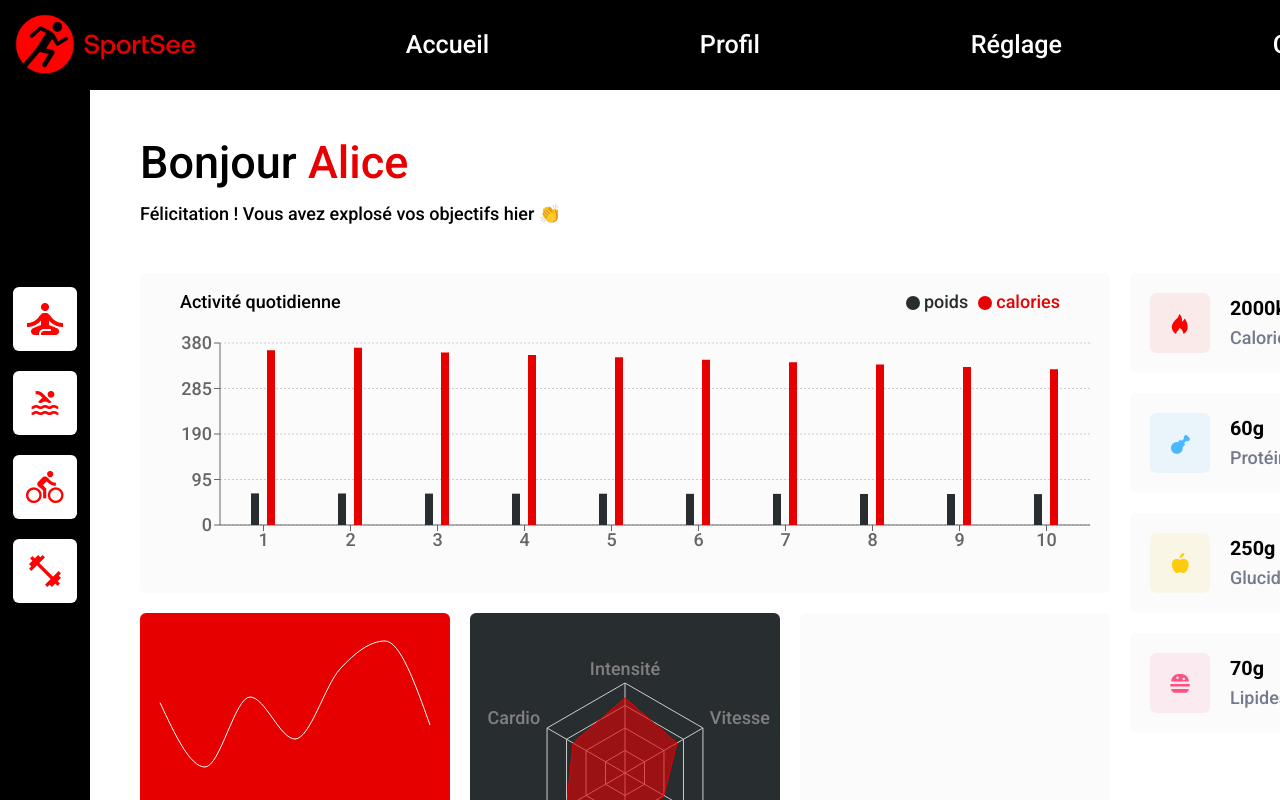
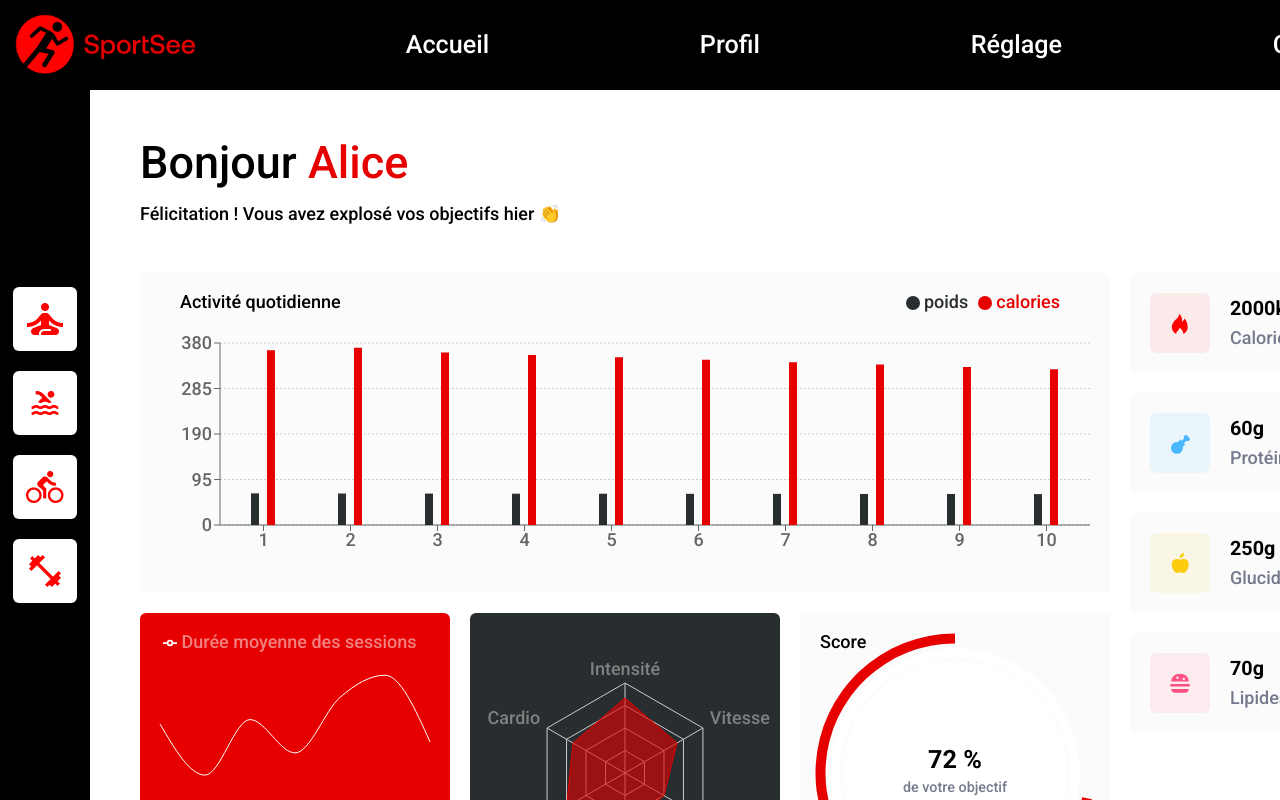
Before and after one commit to sylvain-galoustoff/oc-sportsee, a React (Vite) app: page /1 in a window 1280 px wide. Shown: the top 800 px of the page. Built offline with nearby package versions, Linux system fonts and the light colour scheme.

Commit message:
Dashboard display ok

```diff
--- /dev/null
+++ b/src/components/common/Score/Score.module.scss
@@ -0,0 +1,44 @@
+@import "../../../styles/vars.scss";
+
+.graph {
+  position: relative;
+  height: 320px;
+  @include card;
+  flex: 1;
+}
+
+.legend {
+  position: absolute;
+  top: 20px;
+  left: 20px;
+}
+
+.scoreText {
+  position: absolute;
+  z-index: 1;
+  top: 0;
+  left: 0;
+  width: 100%;
+  height: 100%;
+  display: flex;
+  align-items: center;
+  justify-content: center;
+}
+
+.scoreTextWrapper {
+  display: flex;
+  gap: 5px;
+  flex-direction: column;
+  align-items: center;
+  justify-content: center;
+  text-align: center;
+  width: 226px;
+  height: 226px;
+  background-color: $white;
+  border-radius: 50%;
+}
+
+.scoreLabel {
+  color: $textLight;
+  line-height: 1.5;
+}
--- /dev/null
+++ b/src/components/common/Score/Score.tsx
@@ -0,0 +1,38 @@
+import { RadialBar, RadialBarChart, ResponsiveContainer } from "recharts";
+import style from "./Score.module.scss";
+import { ScoreType } from "../../../models/Models";
+
+type PropsType = {
+  data: ScoreType[] | undefined;
+};
+
+function Score({ data }: PropsType) {
+  return (
+    <div className={style.graph}>
+      <div className={style.legend}>Score</div>
+
+      <div className={style.scoreText}>
+        <div className={style.scoreTextWrapper}>
+          <p className="h2">{data ? data[1].progress : null} %</p>
+          <p className={`small ${style.scoreLabel}`}>de votre objectif</p>
+        </div>
+      </div>
+      <ResponsiveContainer width="100%" height="100%">
+        <RadialBarChart
+          cx="50%"
+          cy="50%"
+          innerRadius="80%"
+          outerRadius="100%"
+          startAngle={90}
+          endAngle={450}
+          barSize={10}
+          data={data}
+        >
+          <RadialBar dataKey="progress" />
+        </RadialBarChart>
+      </ResponsiveContainer>
+    </div>
+  );
+}
+
+export default Score;
--- a/src/components/common/SessionDuration/SessionDuration.module.scss
+++ b/src/components/common/SessionDuration/SessionDuration.module.scss
@@ -7,3 +7,7 @@
   flex: 1;
   background-color: $primary;
 }
+
+.legend {
+  opacity: .5;
+}
--- a/src/components/common/SessionDuration/SessionDuration.tsx
+++ b/src/components/common/SessionDuration/SessionDuration.tsx
@@ -1,4 +1,11 @@
-import { Line, LineChart, ResponsiveContainer, Tooltip, XAxis } from "recharts";
+import {
+  Legend,
+  Line,
+  LineChart,
+  ResponsiveContainer,
+  Tooltip,
+  XAxis,
+} from "recharts";
 import style from "./SessionDuration.module.scss";
 import { SessionDurationType } from "../../../models/Models";
 
@@ -7,13 +14,17 @@ type PropsType = {
 };
 
 function SessionDuration({ data }: PropsType) {
+  const renderCustomLegend = () => {
+    return <span className={style.legend}>Durée moyenne des sessions</span>;
+  };
+
   return (
     <div className={style.graph}>
       <ResponsiveContainer height={320}>
         <LineChart
           data={data}
           margin={{
-            top: 0,
+            top: 40,
             left: 20,
             bottom: 10,
             right: 20,
@@ -39,6 +50,13 @@ function SessionDuration({ data }: PropsType) {
               color: "black",
             }}
           />
+          <Legend
+            formatter={renderCustomLegend}
+            wrapperStyle={{
+              top: 20,
+              left: 20,
+            }}
+          />
         </LineChart>
       </ResponsiveContainer>
     </div>
--- a/src/components/routes/Dashboard/Dashboard.tsx
+++ b/src/components/routes/Dashboard/Dashboard.tsx
@@ -19,16 +19,19 @@ import {
   UserType,
   SessionDurationType,
   StatType,
+  ScoreType,
 } from "../../../models/Models";
 import { useParams } from "react-router-dom";
 import {
   getActivity,
   getDurations,
   getNutrition,
+  getScore,
   getStats,
   getUser,
 } from "../../../services/services";
 import Stats from "../../common/Radar/Stats";
+import Score from "../../common/Score/Score";
 
 function Dashboard() {
   const params = useParams();
@@ -37,6 +40,7 @@ function Dashboard() {
   const [activities, setActivities] = useState<ActivityType[]>();
   const [durations, setDurations] = useState<SessionDurationType[]>();
   const [stats, setStats] = useState<StatType[]>();
+  const [score, setScore] = useState<ScoreType[]>();
 
   useEffect(() => {
     const userId = params.userId;
@@ -46,6 +50,7 @@ function Dashboard() {
       setActivities(getActivity(userId));
       setDurations(getDurations(userId));
       setStats(getStats(userId));
+      setScore(getScore(userId));
     }
   }, [params]);
 
@@ -74,7 +79,7 @@ function Dashboard() {
             <div id={style.resume}>
               <SessionDuration data={durations} />
               <Stats data={stats} />
-              <div className={style.graph} id={style.kpi}></div>
+              <Score data={score} />
             </div>
           </main>
           <aside id={style.aside}>
--- a/src/data/mock.ts
+++ b/src/data/mock.ts
@@ -4,6 +4,7 @@ import {
   UserActivityType,
   UserSessionDurationType,
   UserStatType,
+  UserScoreType,
 } from "../models/Models";
 
 export const users: UserType[] = [
@@ -520,3 +521,156 @@ export const stats: UserStatType[] = [
     ],
   },
 ];
+
+export const scores: UserScoreType[] = [
+  {
+    userId: "1",
+    progress: [
+      {
+        name: "ref",
+        progress: 100,
+        fill: "#fff",
+      },
+      {
+        name: "score",
+        progress: 72,
+        fill: "#E60000",
+      },
+    ],
+  },
+  {
+    userId: "2",
+    progress: [
+      {
+        name: "ref",
+        progress: 100,
+        fill: "#fff",
+      },
+      {
+        name: "score",
+        progress: 85,
+        fill: "#E60000",
+      },
+    ],
+  },
+  {
+    userId: "3",
+    progress: [
+      {
+        name: "ref",
+        progress: 100,
+        fill: "#fff",
+      },
+      {
+        name: "score",
+        progress: 90,
+        fill: "#E60000",
+      },
+    ],
+  },
+  {
+    userId: "4",
+    progress: [
+      {
+        name: "ref",
+        progress: 100,
+        fill: "#fff",
+      },
+      {
+        name: "score",
+        progress: 65,
+        fill: "#E60000",
+      },
+    ],
+  },
+  {
+    userId: "5",
+    progress: [
+      {
+        name: "ref",
+        progress: 100,
+        fill: "#fff",
+      },
+      {
+        name: "score",
+        progress: 78,
+        fill: "#E60000",
+      },
+    ],
+  },
+  {
+    userId: "6",
+    progress: [
+      {
+        name: "ref",
+        progress: 100,
+        fill: "#fff",
+      },
+      {
+        name: "score",
+        progress: 50,
+        fill: "#E60000",
+      },
+    ],
+  },
+  {
+    userId: "7",
+    progress: [
+      {
+        name: "ref",
+        progress: 100,
+        fill: "#fff",
+      },
+      {
+        name: "score",
+        progress: 92,
+        fill: "#E60000",
+      },
+    ],
+  },
+  {
+    userId: "8",
+    progress: [
+      {
+        name: "ref",
+        progress: 100,
+        fill: "#fff",
+      },
+      {
+        name: "score",
+        progress: 68,
+        fill: "#E60000",
+      },
+    ],
+  },
+  {
+    userId: "9",
+    progress: [
+      {
+        name: "ref",
+        progress: 100,
+        fill: "#fff",
+      },
+      {
+        name: "score",
+        progress: 74,
+        fill: "#E60000",
+      },
+    ],
+  },
+  {
+    userId: "10",
+    progress: [
+      {
+        name: "ref",
+        progress: 100,
+        fill: "#fff",
+      },
+      {
+        name: "score",
+        progress: 88,
+        fill: "#E60000",
+      },
+    ],
+  },
+];
--- a/src/services/services.ts
+++ b/src/services/services.ts
@@ -5,6 +5,7 @@ import {
   activities,
   sessionDuration,
   stats,
+  scores,
 } from "../data/mock";
 import {
   NutritionType,
@@ -12,6 +13,7 @@ import {
   UserType,
   SessionDurationType,
   StatType,
+  ScoreType,
 } from "../models/Models";
 
 export const getUser = (userId: string): UserType | undefined => {
@@ -55,3 +57,11 @@ export const getStats = (userId: string): StatType[] | undefined => {
     return returnedData[0].statistiques;
   }
 };
+
+export const getScore = (userId: string): ScoreType[] | undefined => {
+  if (env.api === "local") {
+    const mockData = [...scores];
+    const returnedData = mockData.filter((user) => user.userId === userId);
+    return returnedData[0].progress;
+  }
+};
```
Also changed, not shown: src/models/Models.ts (+11 -0 lines).
